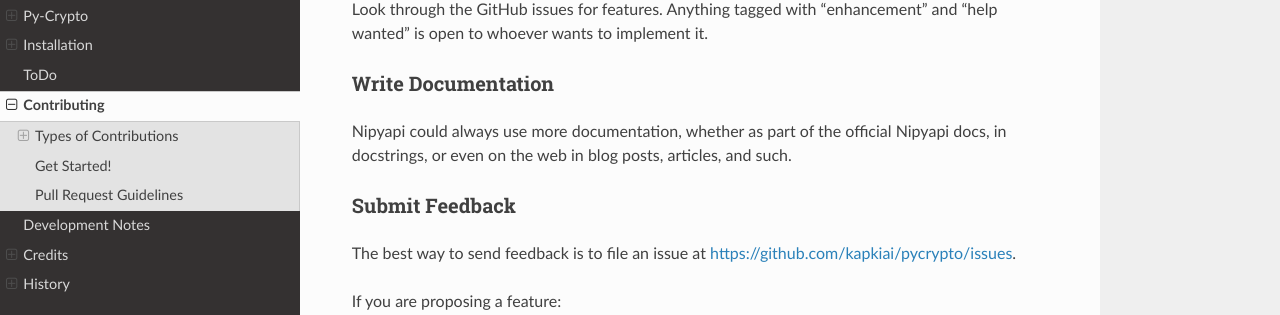
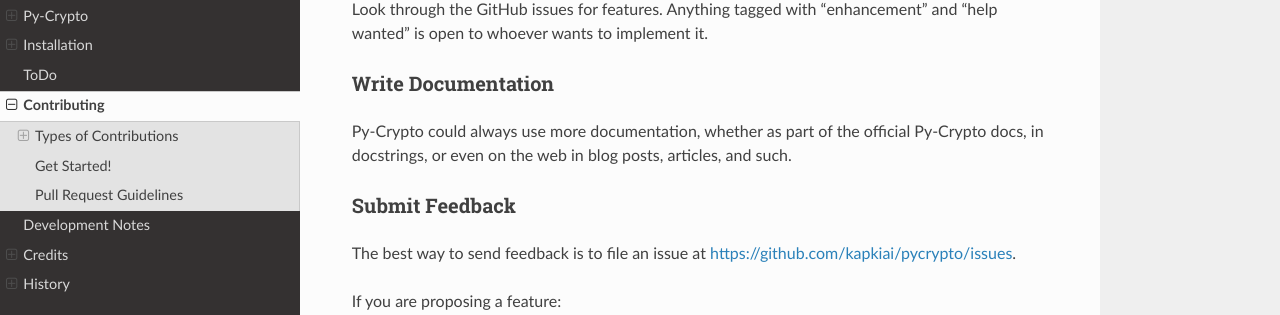
Before and after one commit to Kapkiai/py-cryptokms, a Sphinx documentation site: the page built from docs/contributing.rst, in a window 1280 px wide and 900 px high, scrolled down 616 px. Shown: the part 136-451 px from the top of the window. Built offline with Sphinx 7.4.7 and the Read the Docs theme 2.0.0, drawn with Linux system fonts in a browser that asks for light colours; pages that are not in the unit, such as notebooks, are missing from menus.

Commit message:
initial commit

```diff
--- a/README.rst
+++ b/README.rst
@@ -7,7 +7,7 @@
 Quick Start
 -----------
 
-The easiest way to install NiPyApi is with pip::
+The easiest way to install PyCrypto is with pip::
 
     # in bash
     pip install pycryptokms
--- a/docs/contributing.rst
+++ b/docs/contributing.rst
@@ -38,8 +38,8 @@
 Write Documentation
 ~~~~~~~~~~~~~~~~~~~
 
-Nipyapi could always use more documentation, whether as part of the
-official Nipyapi docs, in docstrings, or even on the web in blog posts,
+Py-Crypto could always use more documentation, whether as part of the
+official Py-Crypto docs, in docstrings, or even on the web in blog posts,
 articles, and such.
 
 Submit Feedback
--- a/setup.py
+++ b/setup.py
@@ -11,7 +11,7 @@
 with open('docs/history.rst') as history_file:
     history = history_file.read()
 
-proj_version = '0.0.1'
+proj_version = '0.0.2'
 
 with open('requirements.txt') as reqs_file:
     requirements = reqs_file.read().splitlines()
```
